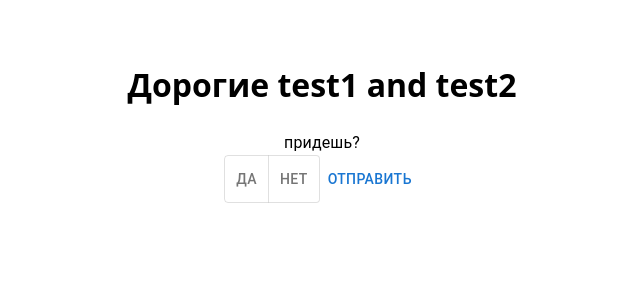
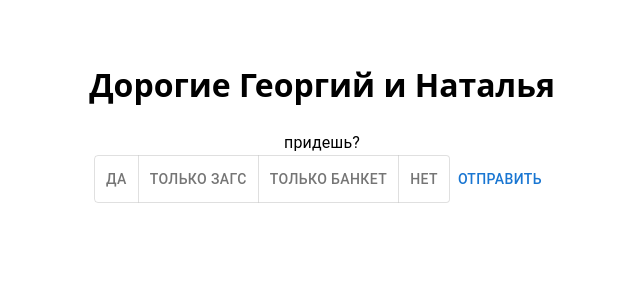
Before and after one commit to MihailElkin/25042026, a React (Vite) app: page / in a window 1280 px wide. Shown: the top 300 px of the page, without its empty margins (318-958 px from the left). Built offline with nearby package versions, Linux system fonts and the light colour scheme.

Commit message:
add guests

```diff
--- a/package.json
+++ b/package.json
@@ -11,7 +11,7 @@
     "test": "react-scripts test",
     "eject": "react-scripts eject",
     "predeploy": "npm run build",
-    "deploy": "gh-pages -d build"
+    "deploy": "gh-pages -d dist"
   },
   "dependencies": {
     "@emotion/react": "^11.14.0",
--- a/src/App.tsx
+++ b/src/App.tsx
@@ -7,15 +7,19 @@ import { Button } from '@mui/material';
 import { sendData } from './utils/sendData';
 
 function App() {
+
+console.log( document.location.search)
+
+const id = Number(document.location.search.replace('?id=',''))
   const [answer, setAnswer] = useState<TAnswer>({
-    id:0,
+    id:id,
     isHasBeen: null,
     isChildHasBeen: null,
     alcohol:[],
     message: '',
 });
 
-  const setHasBeen = (param:boolean) => {
+  const setHasBeen = (param:TAnswer['isHasBeen']) => {
     setAnswer((prev)=>({...prev, isHasBeen:param}));
   };
   const send = ()=>{
@@ -24,7 +28,7 @@ function App() {
 
   return (
     <div>
-      <h1>{'Дорогие '+guestsList[0].names}</h1>
+      <h1>{'Дорогие '+guestsList[id].names}</h1>
 <HasBeen setHasBeen={setHasBeen} hasBeen={answer.isHasBeen}/>
 <Button onClick={send}>отправить</Button>
     </div>
--- a/src/components/HasBeen.tsx
+++ b/src/components/HasBeen.tsx
@@ -1,9 +1,10 @@
 import {  ToggleButtonGroup, ToggleButton, Typography } from "@mui/material"
+import type { TAnswer } from "../models"
 
-export const HasBeen = ({hasBeen, setHasBeen}:{hasBeen:boolean|null, setHasBeen:(param:boolean)=>void})=>{
-    const handleChange=(_: React.MouseEvent<HTMLElement, MouseEvent>, value: string)=>{
+export const HasBeen = ({hasBeen, setHasBeen}:{hasBeen:TAnswer['isHasBeen'], setHasBeen:(param:TAnswer['isHasBeen'])=>void})=>{
+    const handleChange=(_: React.MouseEvent<HTMLElement, MouseEvent>, value: TAnswer['isHasBeen'])=>{
 console.log(value)
-setHasBeen(value==='да')
+setHasBeen(value)
     }
 
     return(<>
@@ -15,8 +16,10 @@ setHasBeen(value==='да')
   onChange={handleChange}
   aria-label="Platform"
 >
-  <ToggleButton value="да">да</ToggleButton>
-  <ToggleButton value="нет">нет</ToggleButton>
+  <ToggleButton value="Да">Да</ToggleButton>
+  <ToggleButton value="Только ЗАГС">Только ЗАГС</ToggleButton>
+  <ToggleButton value="Только банкет">Только банкет</ToggleButton>
+  <ToggleButton value="Нет">Нет</ToggleButton>
 </ToggleButtonGroup></>
 )
 }
--- a/src/constants.ts
+++ b/src/constants.ts
@@ -2,9 +2,25 @@ import type { TGuest } from "./models";
 
 export const guestsList:TGuest[]=[{
     id: 0,
-    names: "test1 and test2",
+    names: "Георгий и Наталья",
     isHasChild: false
-}]
-export const alcohol = [
-'Водка'
+},
+{
+    id: 1,
+    names: "Иван и Анна",
+    isHasChild: false
+},
+{
+    id: 2,
+    names: "Артем и Ольга",
+    isHasChild: false
+},
+{
+    id: 3,
+    names: "Кирилл и Ксения",
+    isHasChild: false
+},
 ]
+export const alcohol = [ 'Б/а напитки',
+'Вино красное', 'Вино белое', 'Водка', 'Другое'
+]
--- a/src/models.ts
+++ b/src/models.ts
@@ -5,7 +5,7 @@ export type TGuest = {
 }
 export type TAnswer = {
     id:number;
-    isHasBeen:boolean|null;
+    isHasBeen:'Да'| 'Только ЗАГС' |'Только банкет'| 'Нет' |null;
     isChildHasBeen:boolean|null;
     alcohol:string[];
     message:string;
--- a/src/utils/sendData.ts
+++ b/src/utils/sendData.ts
@@ -1,14 +1,13 @@
 import type { TAnswer } from "../models";
 
 export const sendData=(answer:TAnswer)=> {
-  fetch('https://script.google.com/macros/s/AKfycbzKZMSPcfQQQpJmVIN1G1KuLdeqLLu9mKzRje-3sjuCG7PSACCwP7VxInxGQJDwv-ed/exec', { // Вставьте URL из GAS
+  fetch('https://script.google.com/macros/s/AKfycbzKZMSPcfQQQpJmVIN1G1KuLdeqLLu9mKzRje-3sjuCG7PSACCwP7VxInxGQJDwv-ed/exec', {
     method: 'POST',
     headers: {
-      'Content-Type': 'application/x-www-form-urlencoded', // Или 'application/json'
+      'Content-Type': 'application/x-www-form-urlencoded',
     },
     body: `id=${encodeURIComponent(answer.id)}&isHasBeen=${encodeURIComponent(String(answer.isHasBeen))}
-    &isChildHasBeen=${encodeURIComponent(String(answer.isChildHasBeen))}&alcohol=${encodeURIComponent(answer.alcohol.join(', '))}&message=${encodeURIComponent(answer.message)}
-    ` // Отправляем данные
+    &isChildHasBeen=${encodeURIComponent(String(answer.isChildHasBeen))}&alcohol=${encodeURIComponent(answer.alcohol.join(', '))}&message=${encodeURIComponent(answer.message)}`
   })
   .then(response => response.text())
   .then(data => console.log(data))
```
